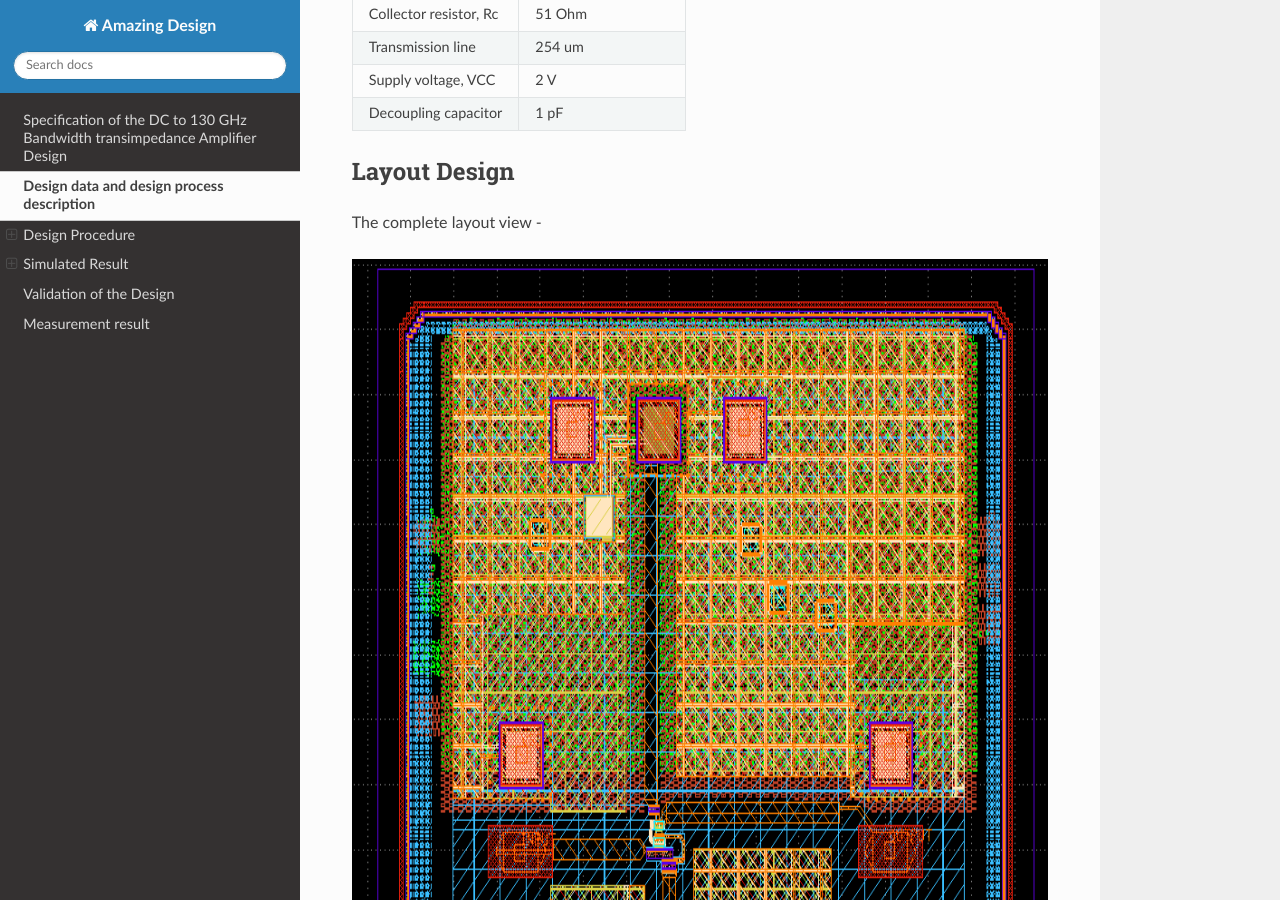
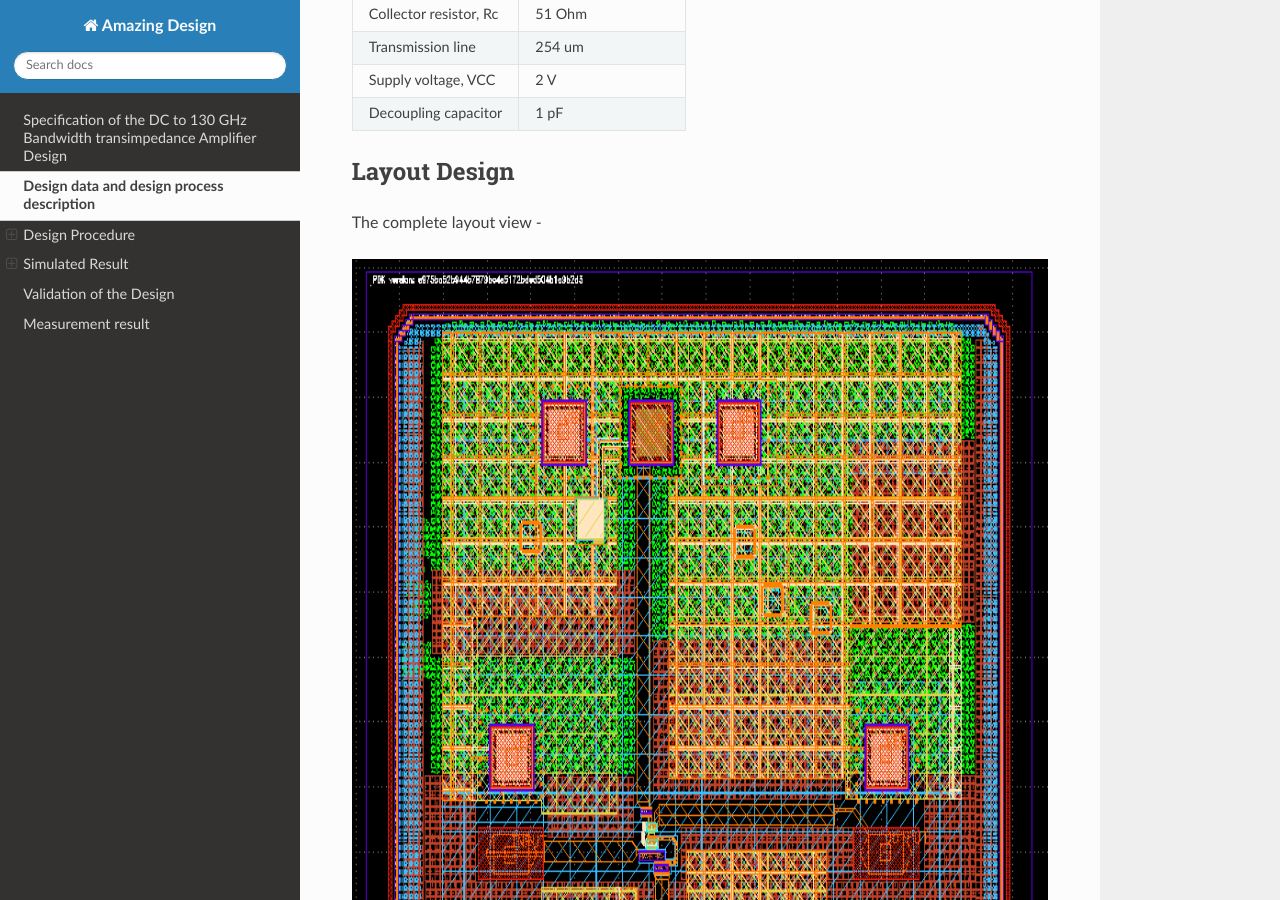
Before and after one commit to IHP-GmbH/TO_Apr2025, a Sphinx documentation site: the page built from DC_to_130_GHz_TIA/doc/source/designdata.rst, in a window 1280 px wide and 900 px high, scrolled down 2648 px. Built offline with Sphinx 7.4.7 and the Read the Docs theme 3.1.0, drawn with Linux system fonts in a browser that asks for light colours.

Commit message:
Updated the gds and documentation

```diff
--- a/DC_to_130_GHz_TIA/doc/source/designdata.rst
+++ b/DC_to_130_GHz_TIA/doc/source/designdata.rst
@@ -96,7 +96,7 @@ The complete layout view -
 
 .. image:: _static/layout.PNG
     :align: center
-    :width: 900
+    :width: 1200
     :height: 1200
 
 Pin out view -
```
Also changed, not shown: DC_to_130_GHz_TIA/doc/source/_static/S_Parameter.PNG, DC_to_130_GHz_TIA/doc/source/_static/TIA_dB_Ohm.PNG, DC_to_130_GHz_TIA/doc/source/_static/grp_delay.PNG, DC_to_130_GHz_TIA/doc/source/_static/layout.PNG, DC_to_130_GHz_TIA/doc/source/_static/z21.PNG.
